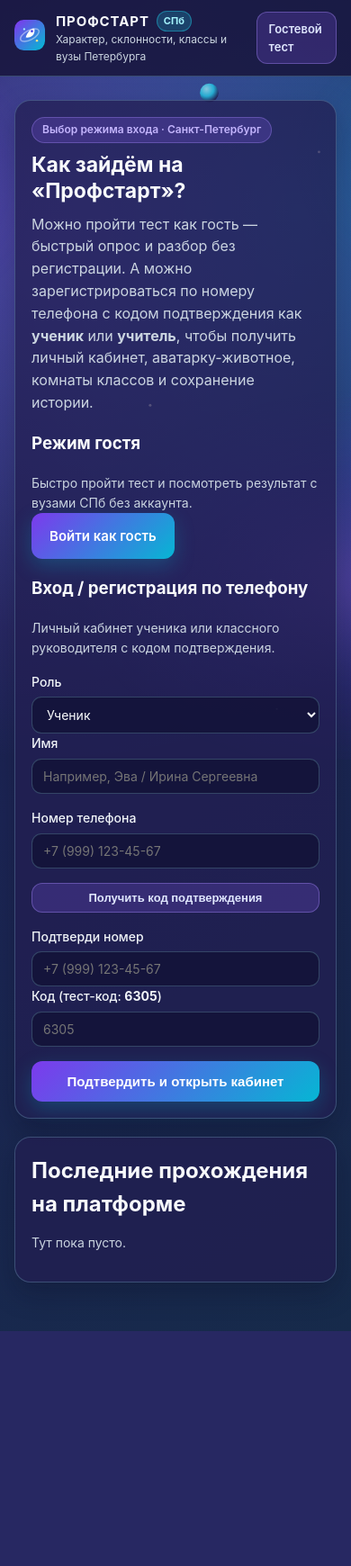
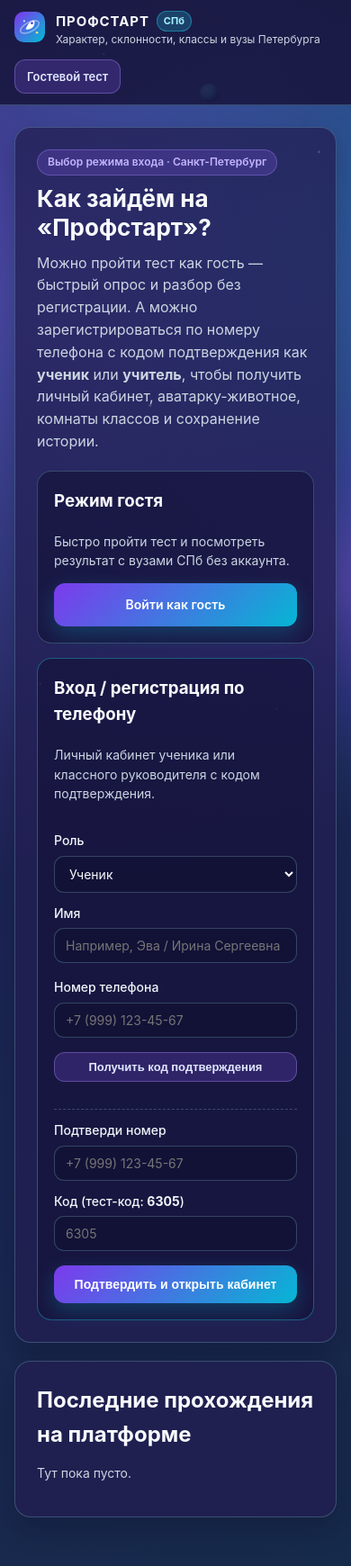
Before and after one commit to YourDangerDave/profstart-spb, a Flask app: page / in a window 390 px wide. Shown: the whole page at 90% size. Before the commit the page ends 1479 px from the top, so only its background shows below. Run offline with Flask 3, Linux system fonts and the light colour scheme; data that the repository does not hold is empty.

Commit message:
Update style.css

```diff
--- a/profstart/static/style.css
+++ b/profstart/static/style.css
@@ -6,7 +6,6 @@
   --muted: #cbd5e1;
   --primary: #7c3aed;
   --primary-2: #06b6d4;
-  --primary-hover: #6d28d9;
   --accent-soft: rgba(139, 92, 246, 0.22);
   --border: rgba(165, 243, 252, 0.22);
   --radius: 18px;
@@ -51,7 +50,7 @@ body {
   position: relative;
   z-index: 1;
   width: 100%;
-  max-width: 900px;
+  max-width: 920px;
   margin: 0 auto;
   padding: 0 16px;
 }
@@ -71,6 +70,27 @@ body {
   padding-top: 12px;
   padding-bottom: 12px;
   gap: 12px;
+  flex-wrap: wrap;
+}
+
+.topbar-actions {
+  display: flex;
+  align-items: center;
+  gap: 10px;
+  flex-wrap: wrap;
+}
+
+.user-chip {
+  font-size: 13px;
+  padding: 6px 12px;
+  border-radius: 999px;
+  background: rgba(255, 255, 255, 0.08);
+  border: 1px solid var(--border);
+}
+
+.inline-form {
+  display: inline;
+  margin: 0;
 }
 
 .brand {
@@ -112,8 +132,27 @@ body {
   display: flex;
   flex-direction: column;
   gap: 20px;
-  padding-top: 26px;
+  padding-top: 24px;
   padding-bottom: 54px;
+}
+
+.alert {
+  padding: 12px 16px;
+  border-radius: 14px;
+  font-size: 14px;
+  border: 1px solid var(--border);
+}
+
+.alert-info {
+  background: rgba(6, 182, 212, 0.18);
+  border-color: rgba(34, 211, 238, 0.42);
+  color: #cffafe;
+}
+
+.alert-error {
+  background: rgba(244, 63, 94, 0.2);
+  border-color: rgba(251, 113, 133, 0.45);
+  color: #fecdd3;
 }
 
 .card {
@@ -136,9 +175,10 @@ body {
   margin-bottom: 10px;
 }
 
-.hero-card h1 {
+.hero-card h1,
+.cabinet-header h1 {
   margin: 0 0 10px;
-  font-size: 28px;
+  font-size: 26px;
   line-height: 1.25;
 }
 
@@ -147,31 +187,206 @@ body {
   color: var(--muted);
 }
 
-.hero-stats {
+.entry-modes {
   display: grid;
-  grid-template-columns: repeat(3, 1fr);
-  gap: 12px;
+  grid-template-columns: 0.85fr 1.15fr;
+  gap: 16px;
   margin-top: 20px;
 }
 
-.stat-box {
+.mode-card {
+  background: rgba(20, 19, 56, 0.65);
+  border: 1px solid var(--border);
+  border-radius: 16px;
+  padding: 18px;
+  display: flex;
+  flex-direction: column;
+  justify-content: space-between;
+  gap: 14px;
+}
+
+.mode-card-highlight {
+  border-color: rgba(34, 211, 238, 0.38);
+}
+
+.mode-card h3 {
+  margin: 0 0 6px;
+}
+
+.compact-form {
+  margin-top: 8px;
+  gap: 12px;
+}
+
+.verify-box {
+  padding-top: 12px;
+  border-top: 1px dashed rgba(165, 243, 252, 0.24);
+}
+
+.cabinet-profile-top {
+  display: flex;
+  align-items: center;
+  gap: 16px;
+}
+
+.big-avatar {
+  width: 64px;
+  height: 64px;
+  border-radius: 18px;
+  background: rgba(139, 92, 246, 0.25);
+  border: 1px solid rgba(196, 181, 253, 0.4);
+  display: flex;
+  align-items: center;
+  justify-content: center;
+  font-size: 32px;
+  flex-shrink: 0;
+}
+
+.avatar-picker {
+  display: grid;
+  grid-template-columns: repeat(3, 1fr);
+  gap: 10px;
+}
+
+.avatar-choice {
+  cursor: pointer;
+}
+
+.avatar-choice input {
+  display: none;
+}
+
+.avatar-choice span {
+  display: flex;
+  align-items: center;
+  justify-content: center;
+  gap: 8px;
+  padding: 10px;
+  border-radius: 12px;
+  border: 1px solid var(--border);
+  background: rgba(20, 19, 56, 0.72);
+  font-size: 14px;
+  font-weight: 600;
+}
+
+.avatar-choice input:checked + span {
+  background: linear-gradient(135deg, var(--primary), var(--primary-2));
+  border-color: transparent;
+  color: #fff;
+}
+
+.checkbox-field {
+  display: flex;
+  align-items: center;
+  gap: 10px;
+  font-size: 14px;
+  color: var(--muted);
+  cursor: pointer;
+}
+
+.inline-row {
+  display: flex;
+  gap: 12px;
+  margin-top: 14px;
+}
+
+.inline-row input {
+  flex: 1;
+  padding: 10px 12px;
+  border: 1px solid var(--border);
+  border-radius: 11px;
+  background: rgba(19, 19, 54, 0.78);
+  color: var(--text);
+  font-size: 14px;
+}
+
+.guidance-banner {
+  margin-top: 16px;
+  padding: 14px 16px;
+  border-radius: 14px;
+  background: rgba(6, 182, 212, 0.16);
+  border: 1px solid rgba(34, 211, 238, 0.36);
+}
+
+.guidance-banner h3 {
+  margin: 0 0 6px;
+  font-size: 15px;
+}
+
+.guidance-banner p {
+  margin: 0;
+  font-size: 14px;
+}
+
+.room-badge-box {
+  padding: 12px 14px;
+  border-radius: 12px;
+  background: rgba(139, 92, 246, 0.16);
+  border: 1px solid rgba(196, 181, 253, 0.3);
+  margin-bottom: 12px;
+}
+
+.room-code {
+  color: #67e8f9;
+  font-weight: 700;
+  letter-spacing: 0.05em;
+}
+
+.results-accordion,
+.students-stack {
+  display: flex;
+  flex-direction: column;
+  gap: 12px;
+  margin-top: 14px;
+}
+
+.result-item-card,
+.student-row-card {
+  padding: 14px 16px;
+  border-radius: 14px;
+  background: rgba(20, 19, 56, 0.68);
+  border: 1px solid rgba(165, 243, 252, 0.18);
+}
+
+.result-item-head,
+.student-top {
+  display: flex;
+  justify-content: space-between;
+  align-items: center;
+  gap: 12px;
+}
+
+.small-meta {
+  font-size: 12px;
+  margin-top: 4px;
+}
+
+.expanded-body {
+  margin-top: 14px;
+  padding-top: 14px;
+  border-top: 1px solid rgba(165, 243, 252, 0.16);
+}
+
+.advice-box {
+  margin: 16px 0;
+  padding: 14px 16px;
+  border-radius: 14px;
   background: rgba(255, 255, 255, 0.05);
   border: 1px solid var(--border);
-  border-radius: 14px;
-  padding: 12px 14px;
+}
+
+.advice-box h3 {
+  margin: 0 0 8px;
+  font-size: 15px;
+}
+
+.advice-list {
+  margin: 0;
+  padding-left: 18px;
   display: flex;
   flex-direction: column;
-  gap: 2px;
-}
-
-.stat-box strong {
-  font-size: 20px;
-  color: #67e8f9;
-}
-
-.stat-box span {
-  font-size: 12px;
-  color: var(--muted);
+  gap: 6px;
+  font-size: 14px;
 }
 
 .muted {
@@ -184,6 +399,12 @@ body {
   flex-direction: column;
   gap: 16px;
   margin-top: 16px;
+}
+
+.row-2 {
+  display: grid;
+  grid-template-columns: repeat(2, 1fr);
+  gap: 12px;
 }
 
 .row-3 {
@@ -276,11 +497,6 @@ body {
   background: rgba(29, 27, 74, 0.85);
   color: var(--text);
   font-weight: 600;
-  transition: background 0.15s ease, border-color 0.15s ease;
-}
-
-.scale-pill span:hover {
-  border-color: #22d3ee;
 }
 
 .scale-pill input:checked + span {
@@ -298,14 +514,13 @@ body {
   cursor: pointer;
   font-weight: 600;
   text-decoration: none;
-  transition: background 0.15s ease;
 }
 
 .btn-primary {
   background: linear-gradient(135deg, var(--primary), var(--primary-2));
   color: #fff;
-  padding: 14px 20px;
-  font-size: 15px;
+  padding: 13px 18px;
+  font-size: 14px;
   box-shadow: 0 8px 22px rgba(6, 182, 212, 0.25);
 }
 
@@ -339,10 +554,6 @@ body {
   font-size: 23px;
 }
 
-.summary-text {
-  color: #e2e8f0;
-}
-
 .portrait-box {
   background: rgba(139, 92, 246, 0.18);
   border: 1px solid rgba(196, 181, 253, 0.35);
@@ -354,7 +565,6 @@ body {
 .portrait-box p {
   margin: 0;
   font-size: 14px;
-  color: #f5f3ff;
 }
 
 .info-grid {
@@ -379,7 +589,6 @@ body {
 .info-box p {
   margin: 0;
   font-size: 14px;
-  color: #f1f5f9;
 }
 
 .info-box h3,
@@ -389,7 +598,6 @@ body {
 .bars h3 {
   margin: 0 0 8px;
   font-size: 15px;
-  color: #fff;
 }
 
 .uni-section {
@@ -438,13 +646,6 @@ body {
   padding: 6px 12px;
   border-radius: 999px;
   font-size: 13px;
-  color: #f8fafc;
-}
-
-.meta-note {
-  font-size: 13px;
-  color: var(--muted);
-  margin-top: 12px;
 }
 
 .bars {
@@ -493,10 +694,6 @@ body {
   font-size: 12px;
 }
 
-.btn-danger-soft:hover {
-  background: rgba(244, 63, 94, 0.28);
-}
-
 .history-list {
   list-style: none;
   margin: 12px 0 0;
@@ -527,24 +724,22 @@ body {
 
 .badge-percent {
   color: #67e8f9;
+  font-weight: 700;
 }
 
-@media (max-width: 720px) {
+@media (max-width: 760px) {
+  .entry-modes,
+  .row-2,
   .row-3,
   .info-grid,
-  .hero-stats,
-  .uni-grid {
+  .uni-grid,
+  .avatar-picker {
     grid-template-columns: 1fr;
   }
 
-  .hero-card h1 {
-    font-size: 23px;
-  }
-
-  .card {
-    padding: 18px;
-  }
-
+  .inline-row,
+  .result-item-head,
+  .student-top,
   .history-list li {
     flex-direction: column;
     align-items: flex-start;
```
